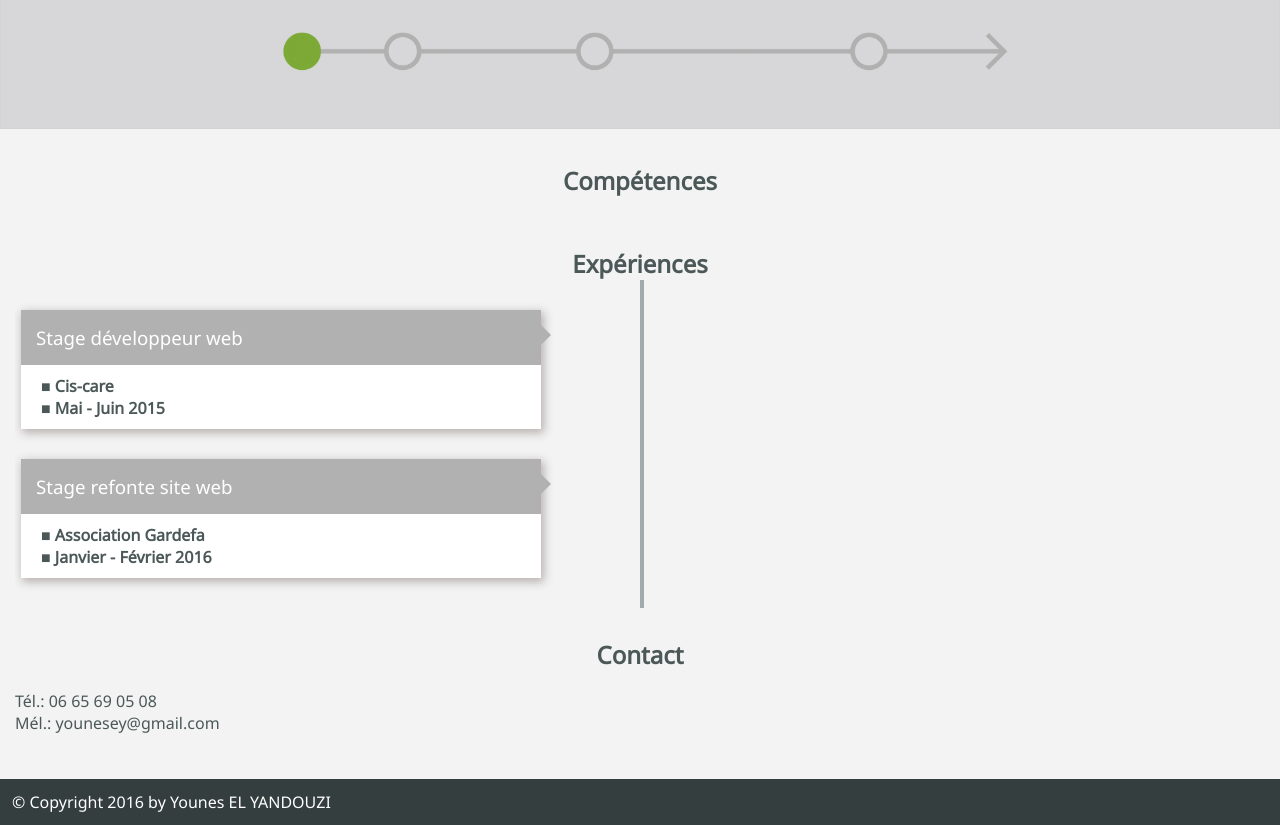
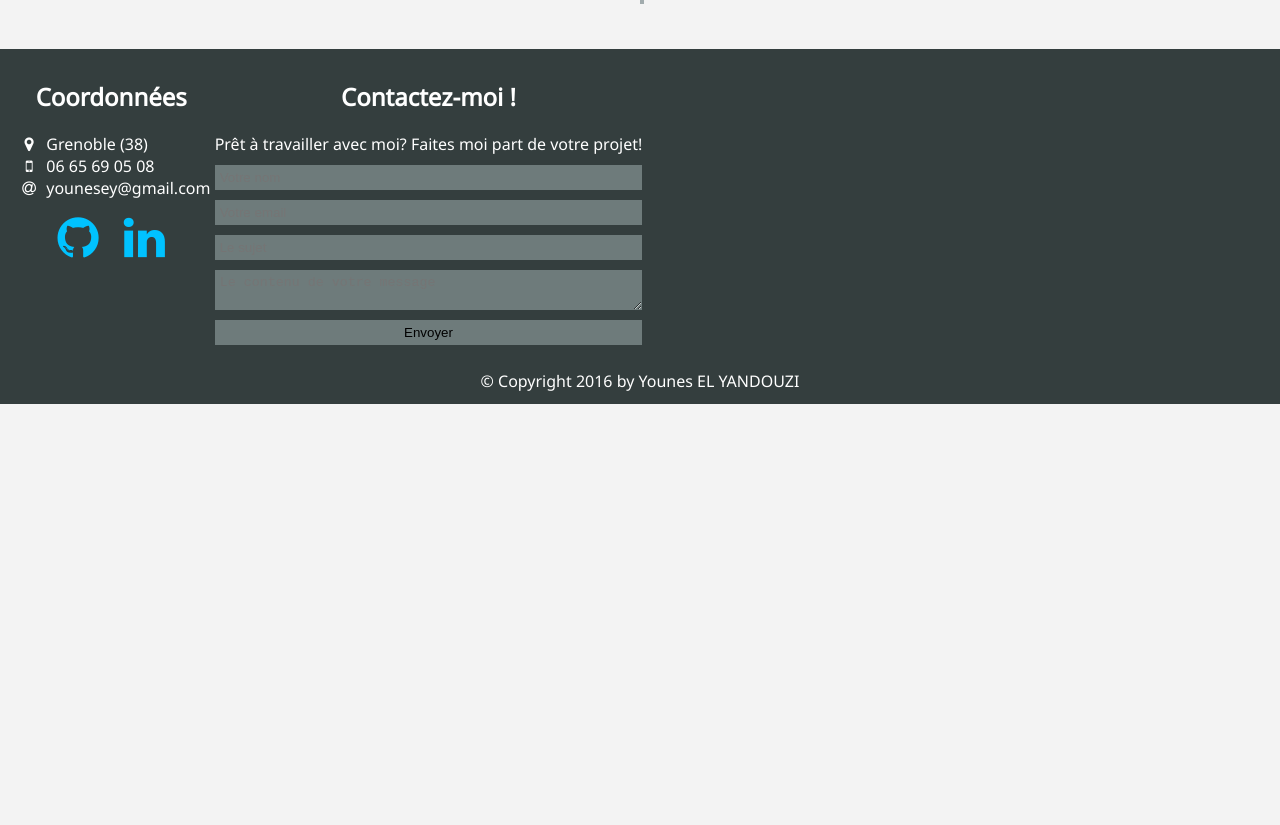
Before and after one commit to younes038/portfolio, a website: page index.html in a window 1280 px wide. Shown: the part 1549-2374 px from the top of the page. After the commit the page ends 1953 px from the top, so only its background shows below. Drawn offline with nearby package versions, Linux system fonts and the light colour scheme.

Commit message:
Added section 'bio' and Font-Awesome dependency, commented section 'formation', moved section 'contact' to footer

```diff
--- a/bower.json
+++ b/bower.json
@@ -18,6 +18,7 @@
     "tests"
   ],
   "dependencies": {
-    "jquery": "~3.1.1"
+    "jquery": "~3.1.1",
+    "font-awesome": "~4.7.0"
   }
 }
--- a/index.html
+++ b/index.html
@@ -5,6 +5,7 @@
 	<meta name="viewport" content="width=device-width, initial-scale=1.0">
 	<title>Younes El Yandouzi - Portfolio</title>
 	<link type="text/css" rel="stylesheet" href="assets/css/style.min.css">
+	<link type="text/css" rel="stylesheet" href="assets/components/font-awesome/css/font-awesome.min.css">
 </head>
 <body id="home">
 	<header>
@@ -29,7 +30,14 @@
 		</div>
 	</header>
 	<main>
-		<section id="formation" class="timeline">
+		<section id="bio">
+			<h2>A propos de moi!</h2>
+			<p id="text-bio">Je m'appelle Younes, j'ai 21 ans et je suis étudiant  en 3ème année de Licence Pro Service Mobile et Interfaces Mobiles
+				à l'IUT1 de Grenoble (département Métier du Multimédia et de l'Internet). Je suis passionné par l'informatique et
+				j'aime découvrir et maîtriser de nouvelles technologies mais aussi concevoir des sites webs.
+			</p>
+		</section>
+		<!--<section id="formation" class="timeline">
 			<h2>Formation</h2>
 			<article class="tl-item">
 				<h3 class="tl-title">Licence Professionnelle SMIN</h3>
@@ -65,7 +73,7 @@
 					<p class="year">■ 2013 - 2010</p>
 				</div>
 			</article>
-		</section>
+		</section>-->
 		<div class="images">
 			<img src="assets/images/Mobile-first.jpg" alt="">
 		</div>
@@ -89,14 +97,38 @@
 				</div>
 			</article>
 		</section>
-		<section id="contact">
-			<h2>Contact</h2>
-			<p>Tél.: 06 65 69 05 08</p>
-			<p>Mél.: younesey@gmail.com</p>
-		</section>
+
 	</main>
 	<footer>
-		<p>&copy; Copyright 2016 by Younes EL YANDOUZI</p>
+		<section id="contact">
+			<div id="contactDetails">
+				<h2>Coordonnées</h2>
+				<ul class="fa-ul">
+					<li><i class="fa-li fa fa-map-marker"></i>Grenoble (38)</li>
+					<li><i class="fa-li fa fa-mobile"></i>06 65 69 05 08</li>
+					<li><i class="fa-li fa fa-at"></i>younesey@gmail.com</li>
+				</ul>
+				<p>
+					<a href="https://github.com/younes038" target="_blank"><i class="fa fa-github fa-3x"></i></a>&nbsp;&nbsp;&nbsp;&nbsp;&nbsp;
+					<a href="https://www.linkedin.com/in/younes-el-yandouzi" target="_blank"><i class="fa fa-linkedin fa-3x"></i></a>
+				</p>
+			</div>
+
+			<div id="contactForm">
+				<h2>Contactez-moi !</h2>
+				<div id="message"></div>
+					Prêt à travailler avec moi? Faites moi part de votre projet!
+
+				<form method="post" action="php/contact.php" name="cform" id="cform">
+					<input name="name" id="name" type="text" placeholder="Votre nom" autocomplete="off">
+					<input name="email" id="email" type="email" placeholder="Votre email" autocomplete="off">
+					<input name="objet" id="objet" type="text" placeholder="Le sujet" autocomplete="off">
+					<textarea name="comments" id="comments" cols="" rows="" placeholder="Le contenu de votre message"></textarea>
+					<input type="submit" id="submit" name="send" value="Envoyer">
+				</form>
+			</div>
+		</section>
+		<p id="copyright">&copy; Copyright 2016 by Younes EL YANDOUZI</p>
 	</footer>
 	<script type="text/javascript" src="assets/components/jquery/dist/jquery.min.js"></script>
 	<script type="text/javascript" src="assets/js/script.js"></script>
```
